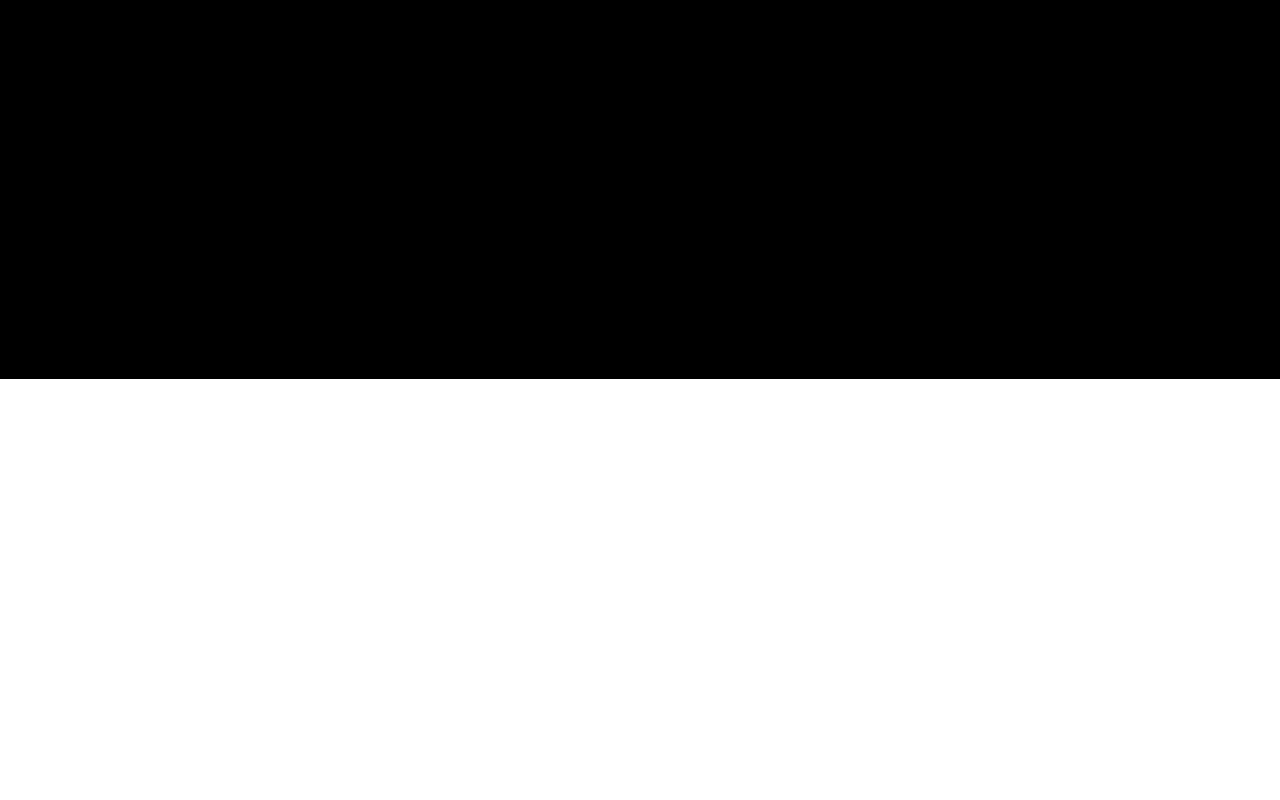
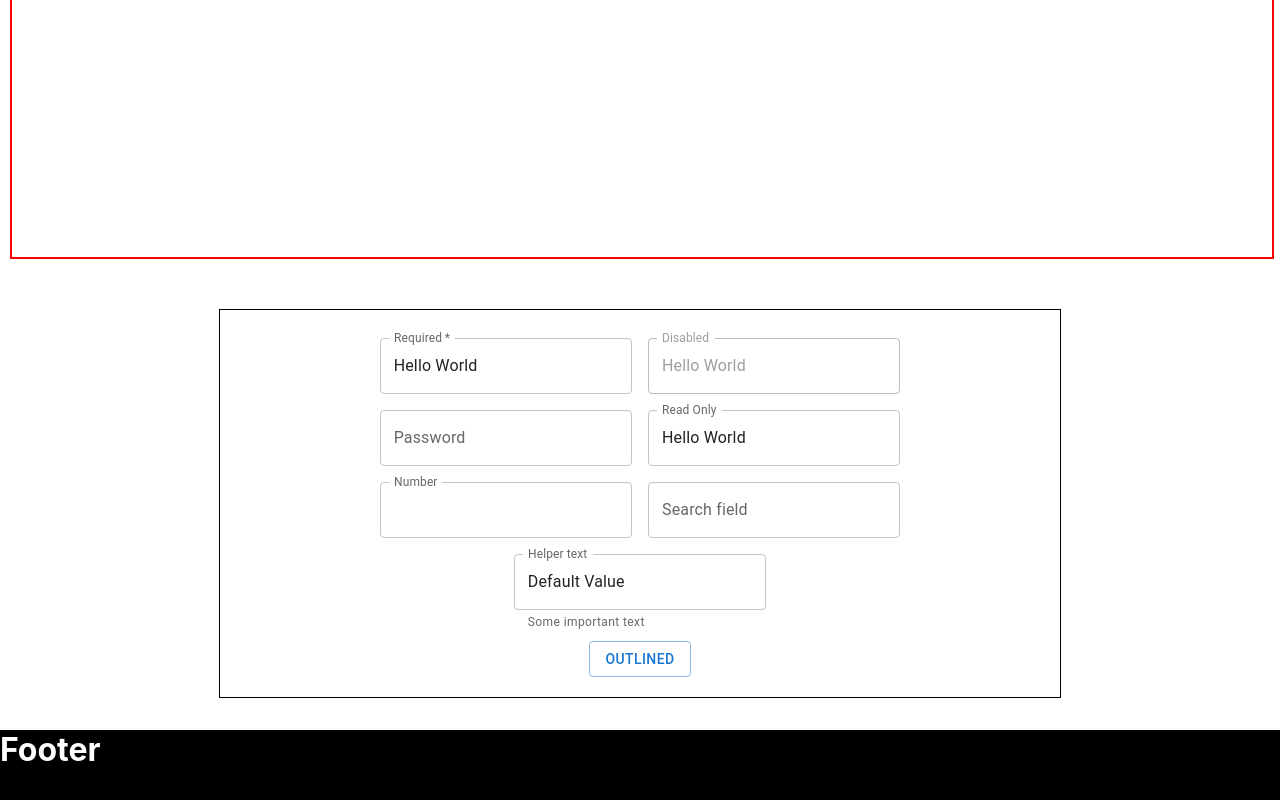
Before and after one commit to ericrhorn/wine_shop, a React (Create React App) app in the folder wine_shop/: page / in a window 1280 px wide. Shown: the part 1600-2400 px from the top of the page. Before the commit the page ends 1979 px from the top, so only its background shows below. Built offline with nearby package versions, Linux system fonts and the light colour scheme.

Commit message:
contact form

```diff
--- /dev/null
+++ b/wine_shop/src/components/ContactForm.js
@@ -0,0 +1,73 @@
+import React from 'react';
+import { Box, TextField, Button } from '@mui/material';
+
+export const ContactForm = () => {
+  return (
+    <Box
+      display="flex"
+      justifyContent="center"
+      alignItems="center"
+    >
+      <Box
+        component="form"
+        sx={{
+          '& .MuiTextField-root': { m: 1, width: '25ch' },
+        }}
+        noValidate
+        autoComplete="off"
+        style={{ border: 'solid black 1px', maxWidth: '800px', width: '100%', textAlign: 'center', padding: '20px' }}
+      >
+        <Box display="flex" flexDirection="row" alignItems="center">
+          <div>
+            <TextField
+              required
+              id="outlined-required"
+              label="Required"
+              defaultValue="Hello World"
+            />
+            <TextField
+              disabled
+              id="outlined-disabled"
+              label="Disabled"
+              defaultValue="Hello World"
+            />
+            <TextField
+              id="outlined-password-input"
+              label="Password"
+              type="password"
+              autoComplete="current-password"
+            />
+            <TextField
+              id="outlined-read-only-input"
+              label="Read Only"
+              defaultValue="Hello World"
+              InputProps={{
+                readOnly: true,
+              }}
+            />
+            <TextField
+              id="outlined-number"
+              label="Number"
+              type="number"
+              InputLabelProps={{
+                shrink: true,
+              }}
+            />
+            <TextField id="outlined-search" label="Search field" type="search" />
+            <TextField
+              id="outlined-helperText"
+              label="Helper text"
+              defaultValue="Default Value"
+              helperText="Some important text"
+            />
+                      <div>
+                        <Button variant="outlined" >Outlined</Button>
+
+          </div>
+          </div>
+
+        </Box>
+      </Box>
+    </Box>
+  );
+};
--- a/wine_shop/src/components/Home.js
+++ b/wine_shop/src/components/Home.js
@@ -1,6 +1,9 @@
 import React from 'react'
 import Box from '@mui/material/Box';
 import Grid from '@mui/material/Grid';
+
+import { ContactForm } from './ContactForm';
+import HomeImages from './HomeImages';
 
 import wineClub from '../assets/wine_club_2.jpeg'
 import tasting from '../assets/tasting.jpeg'
@@ -79,10 +82,10 @@ function Home() {
         </Box>
       </div>
       <div>
-        <h1>Image Caracel</h1>
+        <HomeImages/>
       </div>
       <div>
-        <h1>Questions Form</h1>
+        <ContactForm/>
       </div>
 
       {/* <div>
--- /dev/null
+++ b/wine_shop/src/components/HomeImages.js
@@ -0,0 +1,13 @@
+import React from 'react'
+
+function HomeImages() {
+  return (
+    <>
+    <div style={{border: 'solid red 2px', width: '100%', height: '500px', margin: ' 50px 0'}}>
+      <h1>Home Images</h1>
+    </div>
+    </>
+  )
+}
+
+export default HomeImages
--- a/wine_shop/src/components/Nav.js
+++ b/wine_shop/src/components/Nav.js
@@ -1,117 +1,5 @@
-// import React, { useEffect, useRef, useState } from "react";
-// import { Link } from 'react-router-dom'
-// import '../style/nav.css'
-// import WineBarIcon from '@mui/icons-material/WineBar';
-
-// import MenuIcon from '@mui/icons-material/Menu';
-// import CloseIcon from '@mui/icons-material/Close';
-
-// const Nav = () => {
-//   const [showMenu, setShowMenu] = useState(false);
-
-//   const openMenu = () => {
-//     setShowMenu((prevShowMenu) => !prevShowMenu);
-//   }
-
-//   const closeMenu = () => {
-//     setShowMenu(false);
-//   }
-
-//   const headerRef = useRef(null);
-
-//   useEffect(() => {
-//     let prevScrollPos = window.scrollY;
-
-//     const handleScroll = () => {
-//       const currentScrollPos = window.scrollY;
-//       const headerElement = headerRef.current;
-//       if (!headerElement) {
-//         return;
-//       }
-//       if (prevScrollPos > currentScrollPos || currentScrollPos === 0) {
-//         headerElement.style.transform = "translateY(0)";
-//       } else {
-//         headerElement.style.transform = "translateY(-200px)"
-//       }
-//       prevScrollPos = currentScrollPos;
-//     }
-
-//     window.addEventListener('scroll', handleScroll);
-
-//     return () => {
-//       window.removeEventListener('scroll', handleScroll);
-//     }
-//   }, []);
-
-//   return (
-//     <>
-//       <div
-//         position="fixed"
-//         top={0}
-//         left={0}
-//         right={0}
-//         translateY={0}
-//         transitionProperty="transform"
-//         transitionDuration=".3s"
-//         transitionTimingFunction="ease-in-out"
-//         backgroundColor="#18181b"
-//         ref={headerRef}
-//       >
-//         <nav className='large-nav' style={{ backgroundColor: 'white', height: '50px', width: '100%' }}>
-//           <WineBarIcon fontSize='large' />
-//           <div className='navLinks'>
-//             <Link to='/' relative='path'>
-//               Home
-//             </Link>
-//             <Link to='/about' relative='path'>
-//               About Us
-//             </Link>
-//             <Link to='/store' relative='path'>
-//               Store
-//             </Link>
-//             <Link to='/login' relative='path'>
-//               Login
-//             </Link>
-//           </div>
-//           <div className='hamIcon' onClick={openMenu}>
-//             {
-//               showMenu ? <CloseIcon fontSize='large' /> : <MenuIcon fontSize='large' />
-//             }
-//           </div>
-//         </nav>
-//         {showMenu && (
-//           <nav className='hamLinks'>
-//             <Link onClick={closeMenu} to='/' relative='path'>
-//               Home
-//             </Link>
-//             <Link onClick={closeMenu} to='/about' relative='path'>
-//               About
-//             </Link>
-//             <Link onClick={closeMenu} to='/Menu' relative='path'>
-//               Menu
-//             </Link>
-//             <Link onClick={closeMenu} to='/Reservations' relative='path'>
-//               Reservations
-//             </Link>
-//             <Link onClick={closeMenu} to='/order' relative='path'>
-//               Order Online
-//             </Link>
-//             <Link onClick={closeMenu} to='/login' relative='path'>
-//               Login
-//             </Link>
-//           </nav>
-//         )}
-//       </div>
-//     </>
-//   );
-// }
-
-// export default Nav;
-
-
 import AppBar from '@mui/material/AppBar';
 import Toolbar from '@mui/material/Toolbar';
-// import Typography from '@mui/material/Typography';
 import useScrollTrigger from '@mui/material/useScrollTrigger';
 import Slide from '@mui/material/Slide';
 
@@ -152,9 +40,11 @@ export default function Nav(props) {
     <React.Fragment>
       <HideOnScroll {...props}>
         <AppBar color='default' >
-          <Toolbar >
-            <nav className='large-nav' style={{width: '100%'}}>
+          <Toolbar>
+            <nav className='large-nav' style={{ display: 'flex', justifyContent: 'space-between', width: '100%' }}>
+              <div>
                 <WineBarIcon fontSize='large' />
+              </div>
               <div className='navLinks'>
                 <Link to='/' relative='path'>
                   Home
@@ -170,27 +60,19 @@ export default function Nav(props) {
                 </Link>
               </div>
               <div className='hamIcon' onClick={openMenu}>
-                {
-              showMenu ? <CloseIcon fontSize='large' /> : <MenuIcon fontSize='large' />
-            }
+                {showMenu ? <CloseIcon fontSize='large' /> : <MenuIcon fontSize='large' />}
               </div>
             </nav>
             {showMenu && (
-          <nav className='hamLinks' style={{width:'94%'}}>
+              <nav className='hamLinks' >
                 <Link onClick={closeMenu} to='/' relative='path'>
                   Home
                 </Link>
                 <Link onClick={closeMenu} to='/about' relative='path'>
-              About
+                  About Us
                 </Link>
-            <Link onClick={closeMenu} to='/Menu' relative='path'>
-              Menu
-            </Link>
-            <Link onClick={closeMenu} to='/Reservations' relative='path'>
-              Reservations
-            </Link>
-            <Link onClick={closeMenu} to='/order' relative='path'>
-              Order Online
+                <Link onClick={closeMenu} to='/store' relative='path'>
+                  Store
                 </Link>
                 <Link onClick={closeMenu} to='/login' relative='path'>
                   Login
--- a/wine_shop/src/style/nav.css
+++ b/wine_shop/src/style/nav.css
@@ -30,14 +30,12 @@
   padding-top: 10px;
   display: inline-flex;
   font-size: 20px;
-  float: right;
 }
 
 .hamIcon{
   padding-top: 5px;
   display: inline-flex;
   display: none;
-   float: right;
 }
 .hamLinks{
   display: none;
@@ -62,9 +60,9 @@
     text-align: center;
     flex-direction: column;
     position: absolute;
-    width: 100%;
+    width: 93%;
     background-color: white;
-    margin-top: 380px;
+    margin-top: 280px;
   }
   .hamLinks, Link{
     display: flex;
```
Lines whose indentation alone changed are shown as unchanged.
